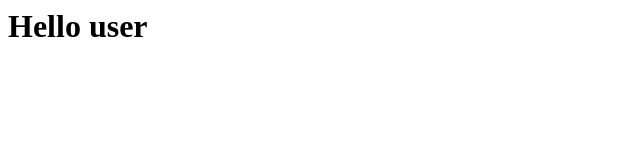
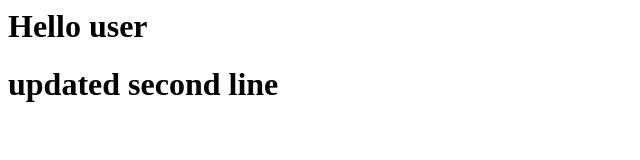
Before and after one commit to docdoom12345/webrepo, a plain HTML site: page index.html in a window 1280 px wide. Shown: the whole page, without its empty margins (0-640 px from the left). Drawn offline with Linux system fonts and the light colour scheme.

Commit message:
added one line in index.html

```diff
--- a/index.html
+++ b/index.html
@@ -1 +1,2 @@
 <h1>Hello user</h1>
+<h1>updated second line </h1>
```
